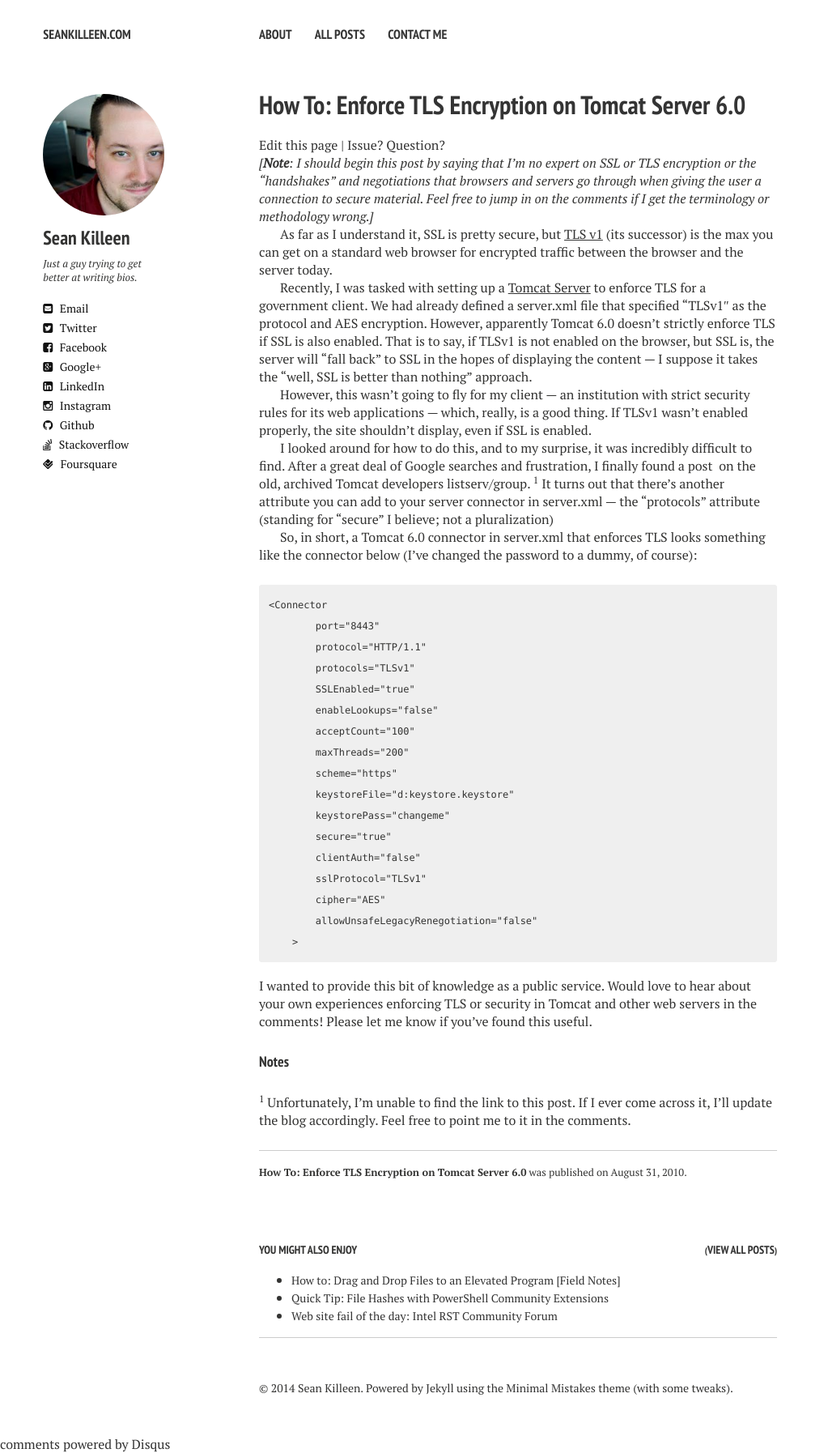
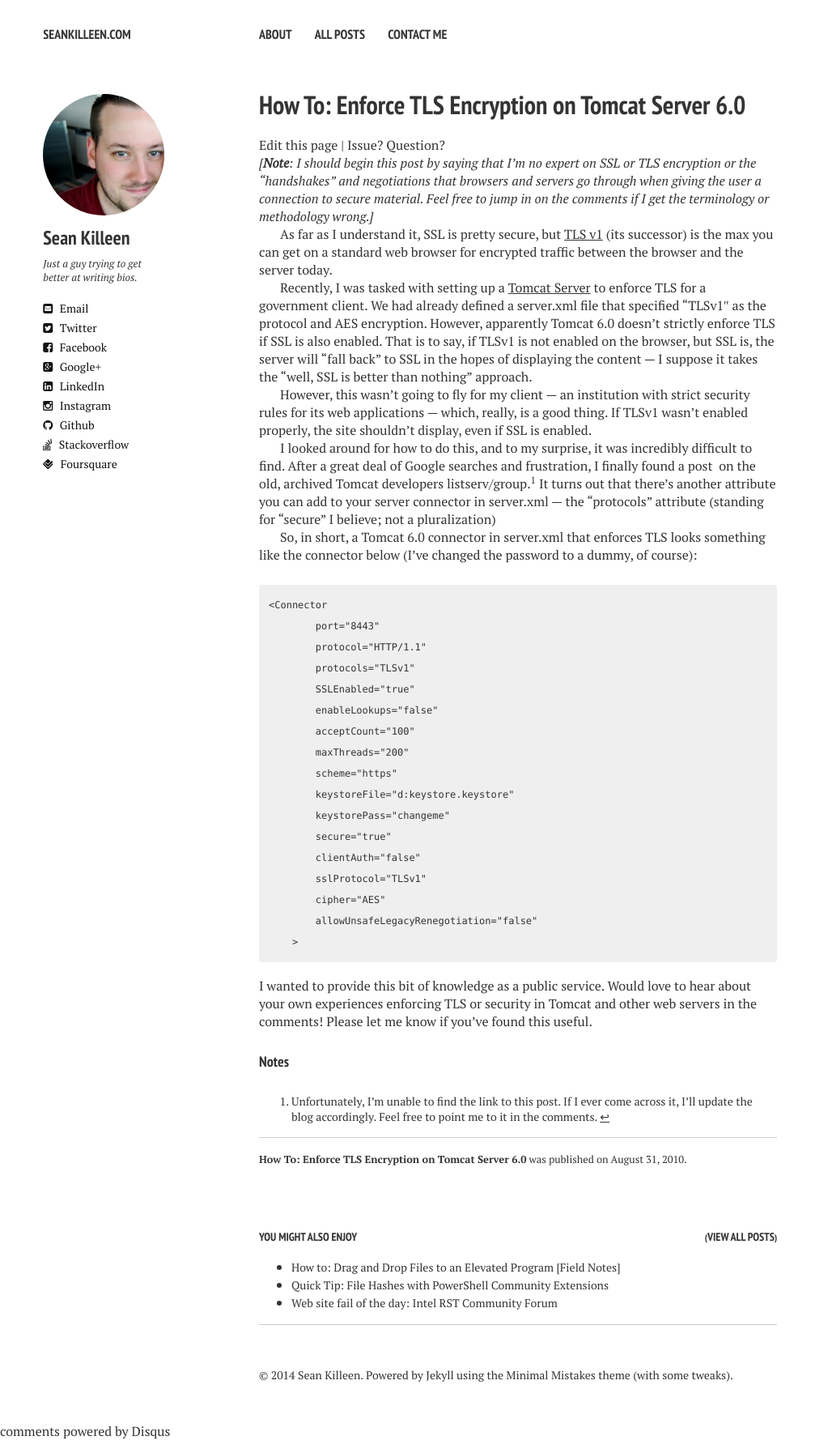
Before and after one commit to SeanKilleen/seankilleen.github.io, a Jekyll site: the page built from _posts/2010-08-31-how-to-enforce-tls-encryption-on-tomcat-server-6-0.markdown, in a window 1280 px wide. Shown: the whole page at 81% size, without its empty margins (0-1023 px from the left). Built offline with Jekyll 4.4.1, drawn with Linux system fonts in a browser that asks for light colours; nearby versions of some CDN libraries; comment, search, counter and statistics services are not loaded.

Commit message:
Fixed footnotes in a post.

```diff
--- a/_posts/2010-08-31-how-to-enforce-tls-encryption-on-tomcat-server-6-0.markdown
+++ b/_posts/2010-08-31-how-to-enforce-tls-encryption-on-tomcat-server-6-0.markdown
@@ -13,7 +13,7 @@
 
 However, this wasn’t going to fly for my client — an institution with strict security rules for its web applications — which, really, is a good thing. If TLSv1 wasn’t enabled properly, the site shouldn’t display, even if SSL is enabled.
 
-I looked around for how to do this, and to my surprise, it was incredibly difficult to find. After a great deal of Google searches and frustration, I finally found a post &nbsp;on the old, archived Tomcat developers listserv/group. <sup>1</sup> It turns out that there’s another attribute you can add to your server connector in server.xml — the “protocols” attribute (standing for "secure" I believe; not a pluralization)
+I looked around for how to do this, and to my surprise, it was incredibly difficult to find. After a great deal of Google searches and frustration, I finally found a post &nbsp;on the old, archived Tomcat developers listserv/group.[^1] It turns out that there’s another attribute you can add to your server connector in server.xml — the “protocols” attribute (standing for "secure" I believe; not a pluralization)
 
 So, in short, a Tomcat 6.0 connector in server.xml that enforces TLS looks something like the connector below (I’ve changed the password to a dummy, of course):
 
@@ -39,4 +39,4 @@
 I wanted to provide this bit of knowledge as a public service. Would love to hear about your own experiences enforcing TLS or security in Tomcat and other web servers in the comments! Please let me know if you’ve found this useful.
 
 ####Notes
-<sup>1</sup> Unfortunately, I'm unable to find the link to this post. If I ever come across it, I'll update the blog accordingly. Feel free to point me to it in the comments.
+[^1]: Unfortunately, I'm unable to find the link to this post. If I ever come across it, I'll update the blog accordingly. Feel free to point me to it in the comments.
```
